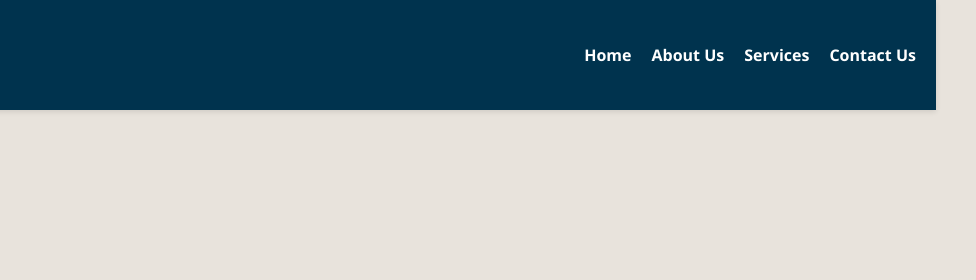
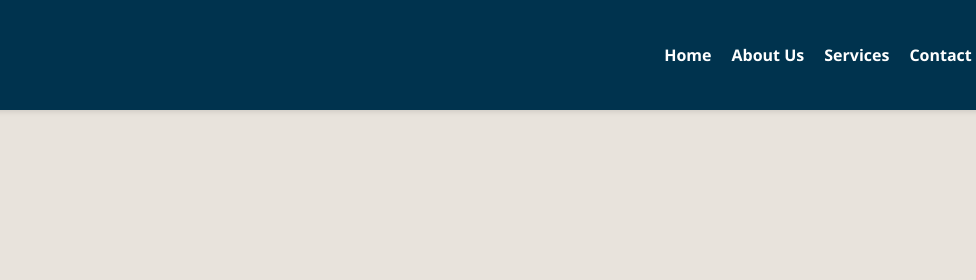
Before and after one commit to G4-UPC-PRE-SI729-2402-SW54-InnovaTech/upc-pre-202402-si729-SW54-InnovaTech-landing-page, a plain HTML site: page index.html in a window 1280 px wide. Shown: the top 280 px of the page, 304-1280 px from the left. Drawn offline with Linux system fonts and the light colour scheme.

Commit message:
fix: navbar width bug
The navbar is not 100% wide, but now it is.

```diff
--- a/index.html
+++ b/index.html
@@ -14,7 +14,7 @@
     <link rel="stylesheet" href="./assets/styles/styles.css">
 </head>
 <body>
-    <navbar class="navbar container">
+    <navbar class="navbar">
         <div class="navbarBtn">
             <img src="assets/img/logo-black.svg" alt="Logo-image" class="navbarLogo">
         </div>
```
